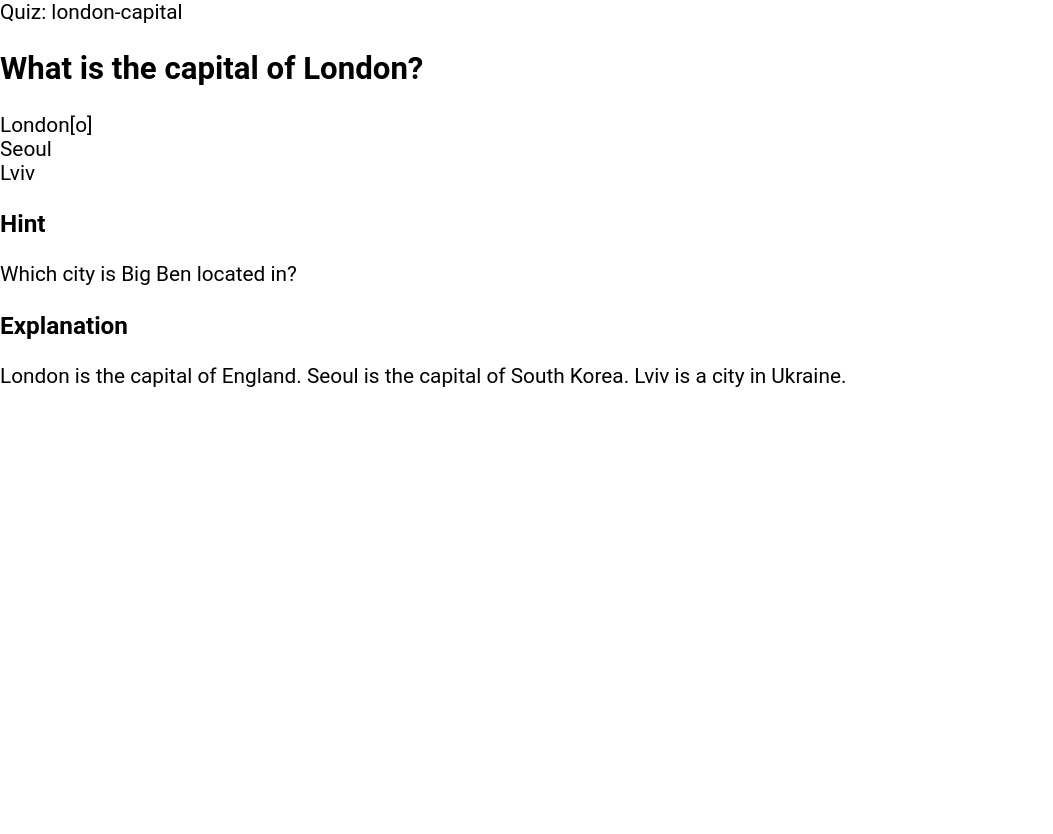
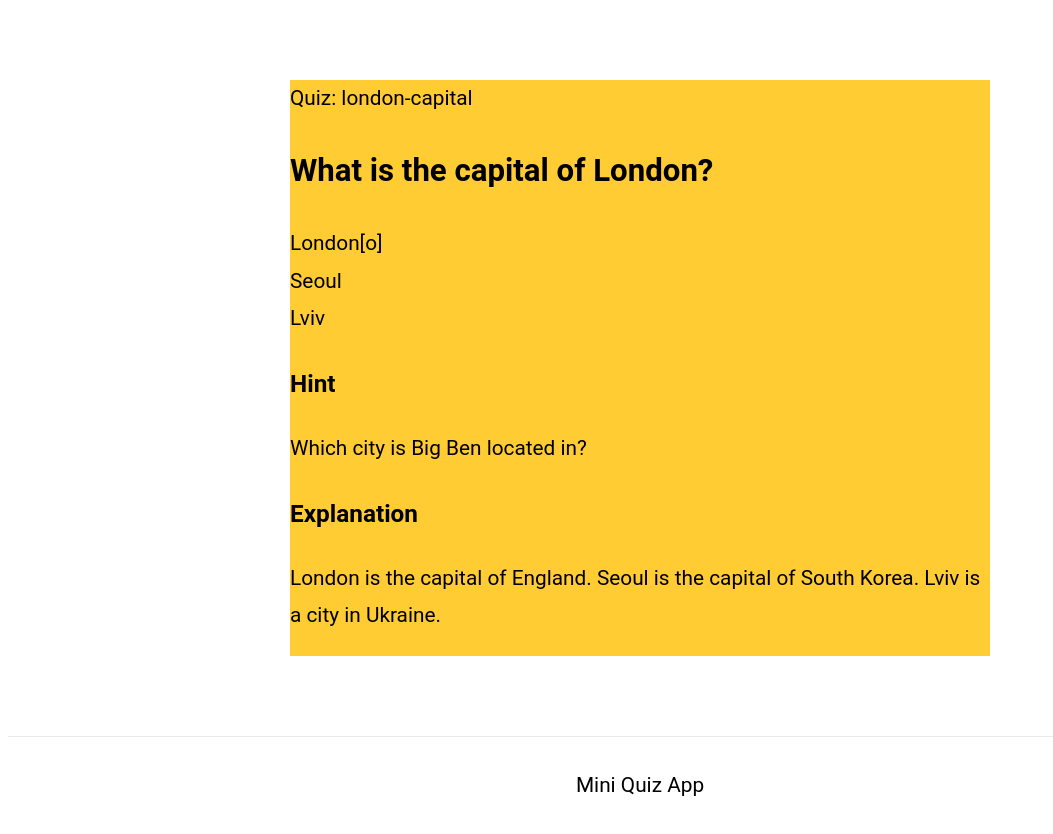
Before and after one commit to subwaymatch/byquiz, a Next.js app: page /quiz/multiple-choice/london-capital in a window 1280 px wide. Shown: the whole page, without its empty margins (0-1053 px from the left). Before the commit the page ends 800 px from the top, so only its background shows below. Built offline with nearby package versions, Linux system fonts and the light colour scheme.

Commit message:
Setup jsconfig for absolute imports

```diff
--- /dev/null
+++ b/jsconfig.json
@@ -0,0 +1,5 @@
+{
+  "compilerOptions": {
+    "baseUrl": "."
+  }
+}
--- a/pages/_app.js
+++ b/pages/_app.js
@@ -1,4 +1,4 @@
-import "../styles/global.scss";
+import "styles/global.scss";
 
 export default function App({ Component, pageProps }) {
   return <Component {...pageProps} />;
--- a/pages/index.js
+++ b/pages/index.js
@@ -1,5 +1,5 @@
 import Head from "next/head";
-import Layout from "../components/layout";
+import Layout from "components/layout";
 
 export default function Home() {
   return (
--- a/pages/quiz/multiple-choice/[id].js
+++ b/pages/quiz/multiple-choice/[id].js
@@ -2,8 +2,9 @@ import { useRouter } from "next/router";
 import {
   getAllMultipleChoiceQuizIds,
   getMultipleChoiceQuizData,
-} from "../../../lib/quizzes";
-import MultipleChoiceQuestion from "../../../components/MultipleChoiceQuestion";
+} from "lib/quizzes";
+import MultipleChoiceQuestion from "components/MultipleChoiceQuestion";
+import Layout from "components/layout";
 
 export default function QuizPage({ quizData }) {
   console.log(quizData);
@@ -12,10 +13,10 @@ export default function QuizPage({ quizData }) {
   const { id: quizId } = router.query;
 
   return (
-    <div>
+    <Layout>
       <div>Quiz: {quizId}</div>
       <MultipleChoiceQuestion quizData={quizData} />
-    </div>
+    </Layout>
   );
 }
 
```
Also changed, not shown: pages/quiz/index.js (added, +30 -0 lines).
